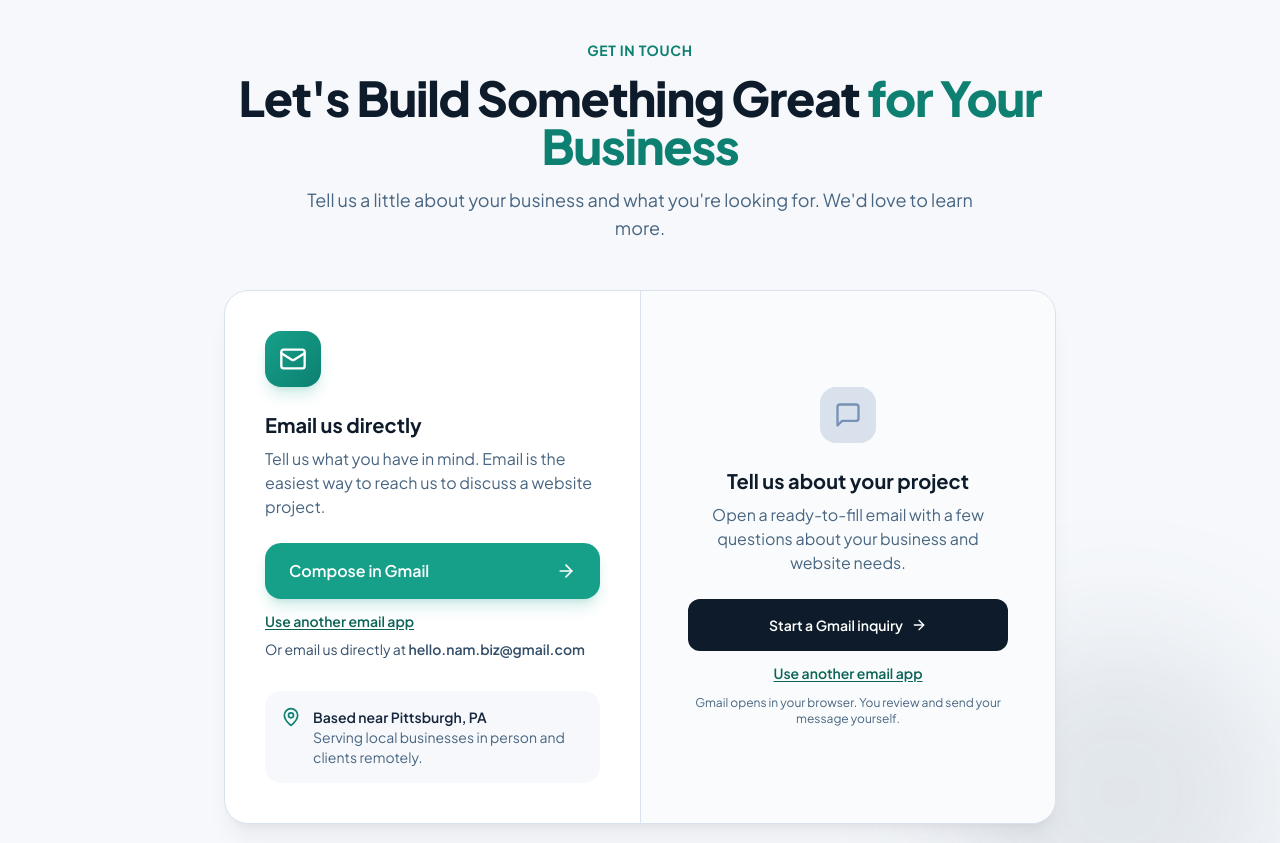
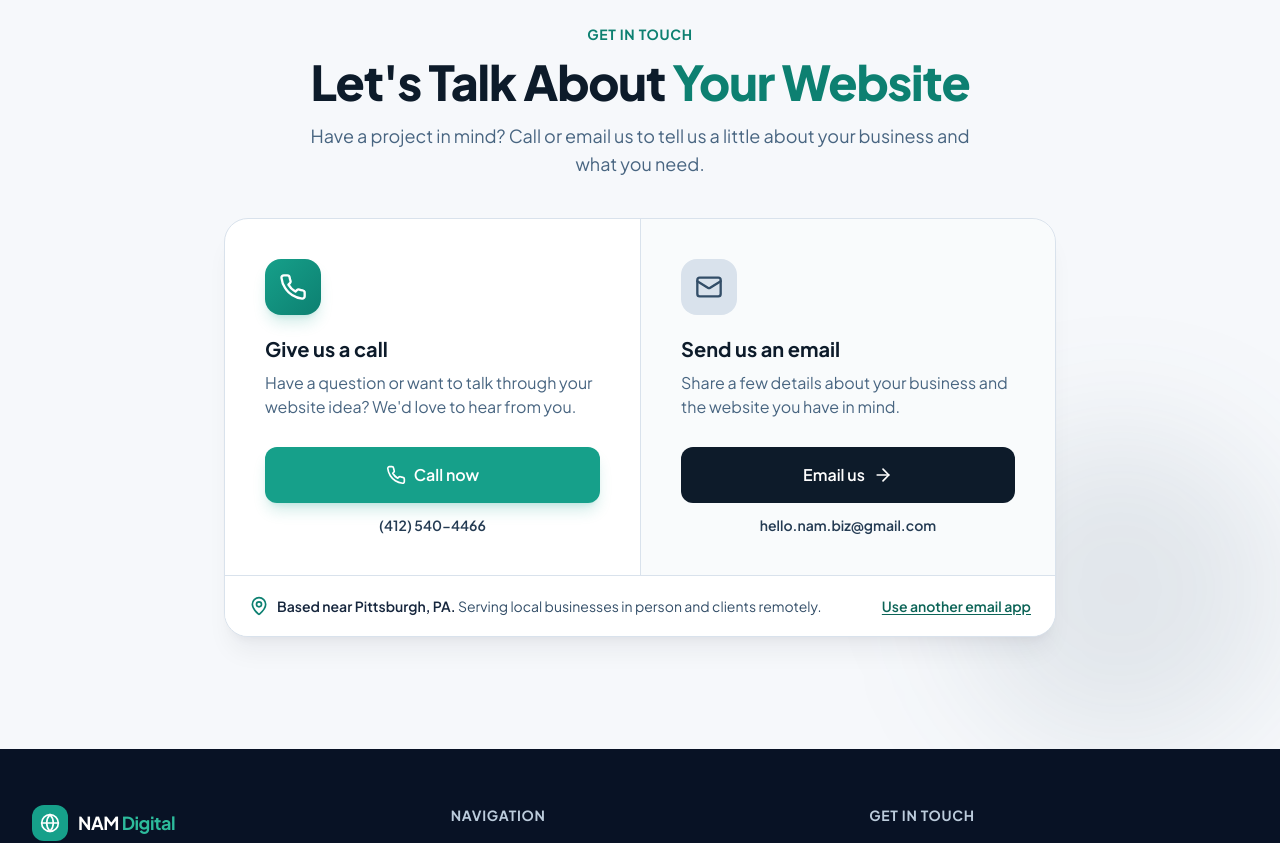
Before and after one commit to hellonambiz-blip/nam-digital-website, a React (Vite) app: page / in a window 1280 px wide. Shown: the part 6060-6903 px from the top of the page. Built offline with nearby package versions, Linux system fonts and the light colour scheme.

Commit message:
Update contact section with call and email options

```diff
--- a/src/components/Contact.tsx
+++ b/src/components/Contact.tsx
@@ -1,7 +1,9 @@
-import { Mail, MapPin, ArrowRight, MessageSquare } from 'lucide-react';
+import { ArrowRight, Mail, MapPin, Phone } from 'lucide-react';
 import Reveal from './Reveal';
 
 const EMAIL = 'hello.nam.biz@gmail.com';
+const PHONE_DISPLAY = '(412) 540-4466';
+const PHONE_LINK = 'tel:+14125404466';
 const SUBJECT = 'NAM Digital website inquiry';
 const BODY = 'Hi Nicolas,\n\nMy business name: \nWhat my business does: \nExisting website (if any): \nWhat I need help with: \n\nMy name: \nBest way to reach me: ';
 const GMAIL_INQUIRY = `https://mail.google.com/mail/?view=cm&fs=1&to=${encodeURIComponent(EMAIL)}&su=${encodeURIComponent(SUBJECT)}&body=${encodeURIComponent(BODY)}`;
@@ -9,67 +11,72 @@ const APP_INQUIRY = `mailto:${EMAIL}?subject=${encodeURIComponent(SUBJECT)}&body
 
 export default function Contact() {
   return (
-    <section id="contact" className="relative overflow-hidden bg-navy-50/60 py-24 lg:py-32">
-      <div className="absolute inset-0">
+    <section id="contact" className="relative overflow-hidden bg-navy-50/60 py-20 lg:py-28">
+      <div className="pointer-events-none absolute inset-0" aria-hidden="true">
         <div className="absolute left-1/4 top-0 h-72 w-72 rounded-full bg-teal-500/8 blur-3xl" />
-        <div className="absolute right-0 bottom-0 h-80 w-80 rounded-full bg-navy-600/10 blur-3xl" />
+        <div className="absolute bottom-0 right-0 h-80 w-80 rounded-full bg-navy-600/10 blur-3xl" />
       </div>
 
       <div className="relative mx-auto max-w-4xl px-5 lg:px-8">
         <Reveal className="text-center">
           <span className="text-sm font-bold uppercase tracking-wider text-teal-600">Get In Touch</span>
           <h2 className="mt-3 text-3xl font-extrabold tracking-tight text-navy-900 sm:text-4xl lg:text-5xl">
-            Let's Build Something Great{' '}
-            <span className="text-teal-600">for Your Business</span>
+            Let's Talk About <span className="text-teal-600">Your Website</span>
           </h2>
           <p className="mx-auto mt-4 max-w-2xl text-lg text-navy-500">
-            Tell us a little about your business and what you're looking for. We'd love to learn more.
+            Have a project in mind? Call or email us to tell us a little about your business and what you need.
           </p>
         </Reveal>
 
-        <Reveal delay={150} className="mt-12">
+        <Reveal delay={150} className="mt-10">
           <div className="overflow-hidden rounded-3xl border border-navy-100 bg-white shadow-xl shadow-navy-900/5">
             <div className="grid md:grid-cols-2">
-              <div className="flex flex-col justify-center p-8 lg:p-10">
+              <div className="flex flex-col p-7 sm:p-9 lg:p-10">
                 <div className="flex h-14 w-14 items-center justify-center rounded-2xl bg-gradient-to-br from-teal-500 to-teal-600 text-white shadow-lg shadow-teal-500/20">
-                  <Mail className="h-7 w-7" />
+                  <Phone className="h-7 w-7" aria-hidden="true" />
                 </div>
-                <h3 className="mt-6 text-xl font-bold text-navy-900">Email us directly</h3>
+                <h3 className="mt-5 text-xl font-bold text-navy-900">Give us a call</h3>
                 <p className="mt-2 text-base text-navy-500">
-                  Tell us what you have in mind. Email is the easiest way to reach us to discuss a website project.
+                  Have a question or want to talk through your website idea? We'd love to hear from you.
                 </p>
-                <a href={GMAIL_INQUIRY} target="_blank" rel="noopener noreferrer"
-                   className="group mt-6 flex items-center justify-between gap-2 rounded-2xl bg-teal-500 px-6 py-4 text-base font-semibold text-white shadow-lg shadow-teal-500/20 transition-all hover:bg-teal-400 hover:shadow-teal-400/30">
-                  <span>Compose in Gmail</span>
-                  <ArrowRight className="h-5 w-5 shrink-0 transition-transform group-hover:translate-x-1" />
-                </a>
-                <a href={`mailto:${EMAIL}`} className="mt-3 text-sm font-semibold text-teal-700 underline underline-offset-2">
-                  Use another email app
-                </a>
-                <p className="mt-2 text-sm text-navy-600">Or email us directly at <span className="break-all font-semibold">{EMAIL}</span></p>
-                <div className="mt-8 flex items-start gap-3 rounded-2xl bg-navy-50/60 p-4">
-                  <MapPin className="h-5 w-5 shrink-0 text-teal-600" />
-                  <div>
-                    <p className="text-sm font-semibold text-navy-800">Based near Pittsburgh, PA</p>
-                    <p className="text-sm text-navy-500">Serving local businesses in person and clients remotely.</p>
-                  </div>
+                <div className="mt-auto pt-7">
+                  <a href={PHONE_LINK}
+                     aria-label={`Call NAM Digital at ${PHONE_DISPLAY}`}
+                     className="group flex min-h-14 w-full items-center justify-center gap-2 rounded-xl bg-teal-500 px-5 py-4 text-base font-semibold text-white shadow-lg shadow-teal-500/20 transition-colors hover:bg-teal-400 focus-visible:outline focus-visible:outline-2 focus-visible:outline-offset-2 focus-visible:outline-teal-600">
+                    <Phone className="h-5 w-5 shrink-0" aria-hidden="true" />
+                    Call now
+                  </a>
+                  <p className="mt-3 text-center text-sm font-semibold text-navy-700">{PHONE_DISPLAY}</p>
                 </div>
               </div>
-              <div className="flex flex-col items-center justify-center border-t border-navy-100 bg-navy-50/40 p-8 text-center md:border-l md:border-t-0 lg:p-10">
+
+              <div className="flex flex-col border-t border-navy-100 bg-navy-50/40 p-7 sm:p-9 md:border-l md:border-t-0 lg:p-10">
                 <div className="flex h-14 w-14 items-center justify-center rounded-2xl bg-navy-100">
-                  <MessageSquare className="h-7 w-7 text-navy-400" />
+                  <Mail className="h-7 w-7 text-navy-600" aria-hidden="true" />
                 </div>
-                <h3 className="mt-6 text-xl font-bold text-navy-900">Tell us about your project</h3>
-                <p className="mt-2 max-w-xs text-base text-navy-500">
-                  Open a ready-to-fill email with a few questions about your business and website needs.
+                <h3 className="mt-5 text-xl font-bold text-navy-900">Send us an email</h3>
+                <p className="mt-2 text-base text-navy-500">
+                  Share a few details about your business and the website you have in mind.
                 </p>
-                <a href={GMAIL_INQUIRY} target="_blank" rel="noopener noreferrer"
-                   className="mt-6 inline-flex w-full max-w-xs items-center justify-center gap-2 rounded-xl bg-navy-900 px-5 py-4 text-sm font-semibold text-white transition-colors hover:bg-navy-700">
-                  Start a Gmail inquiry <ArrowRight className="h-4 w-4" />
-                </a>
-                <a href={APP_INQUIRY} className="mt-3 text-sm font-semibold text-teal-700 underline underline-offset-2">Use another email app</a>
-                <p className="mt-3 text-xs text-navy-500">Gmail opens in your browser. You review and send your message yourself.</p>
+                <div className="mt-auto pt-7">
+                  <a href={GMAIL_INQUIRY} target="_blank" rel="noopener noreferrer"
+                     className="group flex min-h-14 w-full items-center justify-center gap-2 rounded-xl bg-navy-900 px-5 py-4 text-base font-semibold text-white transition-colors hover:bg-navy-700 focus-visible:outline focus-visible:outline-2 focus-visible:outline-offset-2 focus-visible:outline-navy-900">
+                    Email us
+                    <ArrowRight className="h-5 w-5 shrink-0 transition-transform group-hover:translate-x-1" aria-hidden="true" />
+                  </a>
+                  <p className="mt-3 break-all text-center text-sm font-semibold text-navy-700">{EMAIL}</p>
+                </div>
               </div>
+            </div>
+            <div className="flex flex-col items-center justify-center gap-2 border-t border-navy-100 bg-white px-6 py-5 text-center sm:flex-row sm:text-left">
+              <MapPin className="h-5 w-5 shrink-0 text-teal-600" aria-hidden="true" />
+              <p className="text-sm text-navy-600">
+                <span className="font-semibold text-navy-800">Based near Pittsburgh, PA.</span>{' '}
+                Serving local businesses in person and clients remotely.
+              </p>
+              <a href={APP_INQUIRY} className="text-sm font-semibold text-teal-700 underline underline-offset-2 sm:ml-auto sm:shrink-0">
+                Use another email app
+              </a>
             </div>
           </div>
         </Reveal>
```
